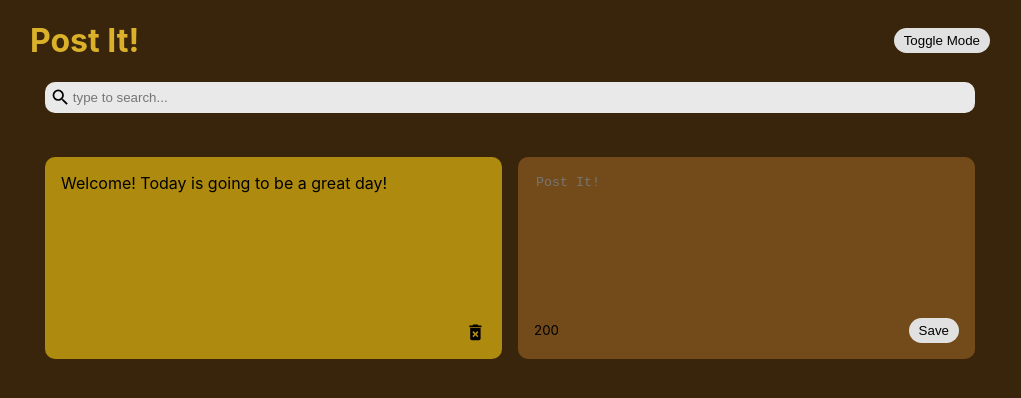
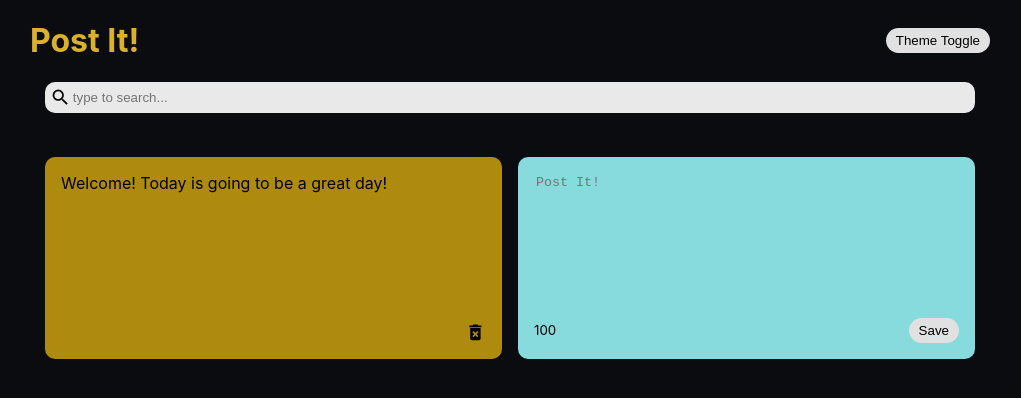
Before and after one commit to accessjoao/postit, a React (Create React App) app in the folder client/: page / in a window 1280 px wide. Shown: the top 398 px of the page, without its empty margins (130-1151 px from the left). Built offline with nearby package versions, Linux system fonts and the light colour scheme.

Commit message:
CSS theme update

```diff
--- a/client/package.json
+++ b/client/package.json
@@ -6,6 +6,7 @@
     "@testing-library/jest-dom": "^5.16.4",
     "@testing-library/react": "^13.3.0",
     "@testing-library/user-event": "^13.5.0",
+    "moment": "^2.29.3",
     "react": "^18.2.0",
     "react-dom": "^18.2.0",
     "react-icons": "^4.4.0",
--- a/client/src/components/AddNewCard.jsx
+++ b/client/src/components/AddNewCard.jsx
@@ -4,7 +4,7 @@ export default function AddNewCard({ handleAddCard }) {
 
   const [cardText, setCardText] = useState('');
 
-  const characterLimit = 200;
+  const characterLimit = 100;
 
   const handleChange = (event) => {
     if(characterLimit - event.target.value.length >= 0) {
--- a/client/src/components/NavBar.jsx
+++ b/client/src/components/NavBar.jsx
@@ -4,7 +4,7 @@ export default function NavBar({ handleToggleDarkMode }) {
   return (
     <div className="header">
       <h1>Post It!</h1>
-      <button onClick={()=> handleToggleDarkMode((previousDarkMode)=>!previousDarkMode)} className='save'>Toggle Mode</button>
+      <button onClick={()=> handleToggleDarkMode((previousDarkMode)=>!previousDarkMode)} className='save'>Theme Toggle</button>
     </div>
   )
 }
--- a/client/src/index.css
+++ b/client/src/index.css
@@ -16,15 +16,19 @@ code {
 }
 
 .dark-mode {
-    background-color: #39250b;
+    background-color: #0b0c10;
 }
 
 .light-mode {
-    background-color: #d2a922;
+    background-color: #DBB12A;
 }
 
 .dark-mode h1 {
     color: #DBB12A;
+}
+
+.light-mode h1 {
+    color: #0b0c10
 }
 
 .container {
@@ -43,13 +47,17 @@ code {
 }
 
 .card.new {
-    background-color: #734B1A;
+    background-color: #88dbdc;
+}
+
+.card.new:hover {
+    transform: scale(1.1);
 }
 
 textarea {
     border: none;
     resize: none;
-    background-color: #734B1A;
+    background-color: #88dbdc;
 }
 
 textarea:focus {
@@ -80,6 +88,10 @@ textarea:focus {
     overflow-x: hidden;
 }
 
+.card:hover {
+    transform: scale(1.1);
+}
+
 .card-footer {
     display: flex;
     align-items: center;
```
Also changed, not shown: 1 other file (tests, documents, lock files or other folders).
